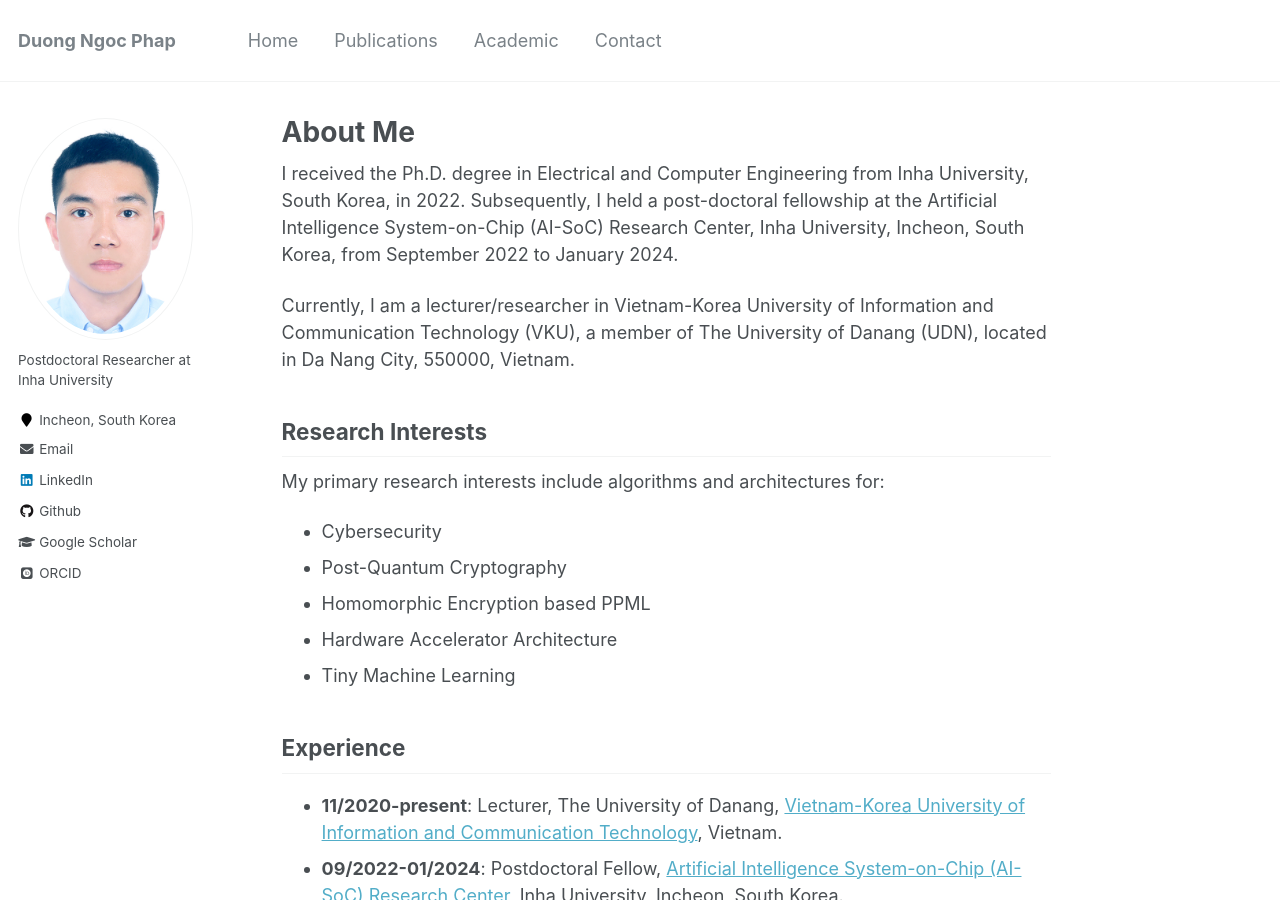
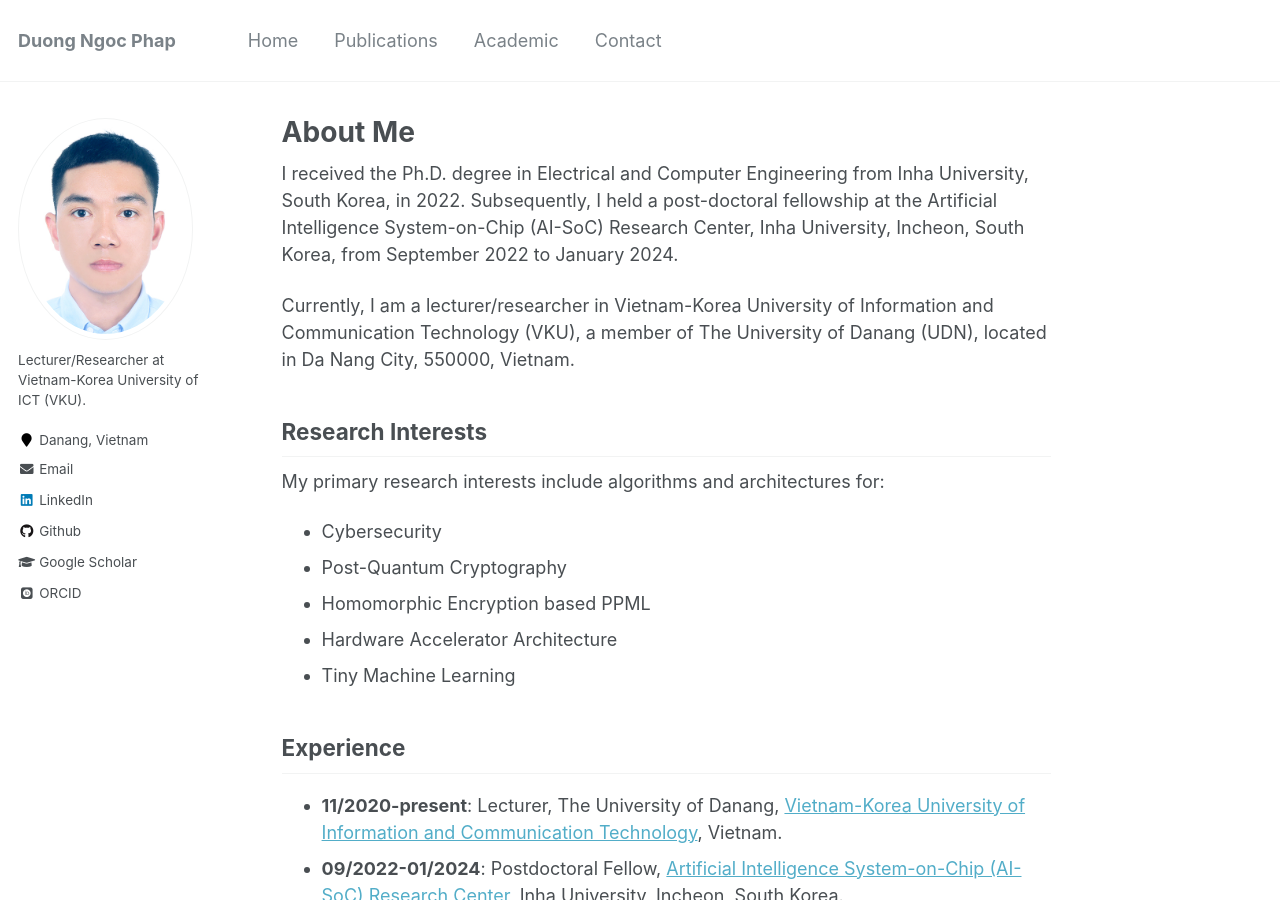
Before and after one commit to phapdn/phapdn.github.io, a Jekyll site: the page built from _pages/about.md, in a window 1280 px wide and 900 px high. Built offline with Jekyll 4.4.1, drawn with Linux system fonts in a browser that asks for light colours; some web fonts are replaced.

Commit message:
Update _config.yml

```diff
--- a/_config.yml
+++ b/_config.yml
@@ -82,8 +82,8 @@ analytics:
 author:
   name             : ""
   avatar           : "phap.png"
-  bio              : "Postdoctoral Researcher at Inha University"
-  location         : "Incheon, South Korea"
+  bio              : "Lecturer/Researcher at Vietnam-Korea University of ICT (VKU)."
+  location         : "Danang, Vietnam"
   employer         :
   pubmed           :
   googlescholar    : "https://scholar.google.com/citations?user=f4M5SM0AAAAJ&hl=en&oi=ao"
```
